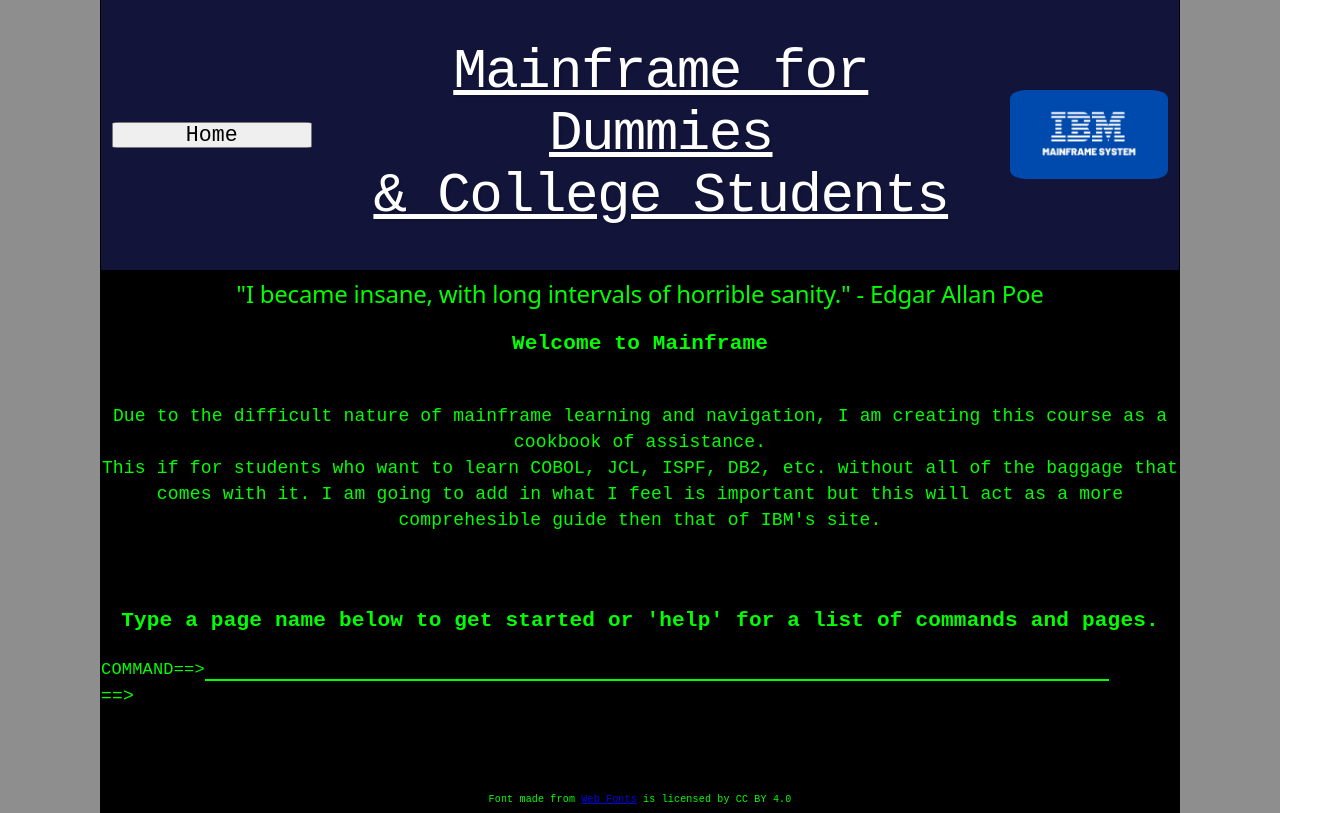
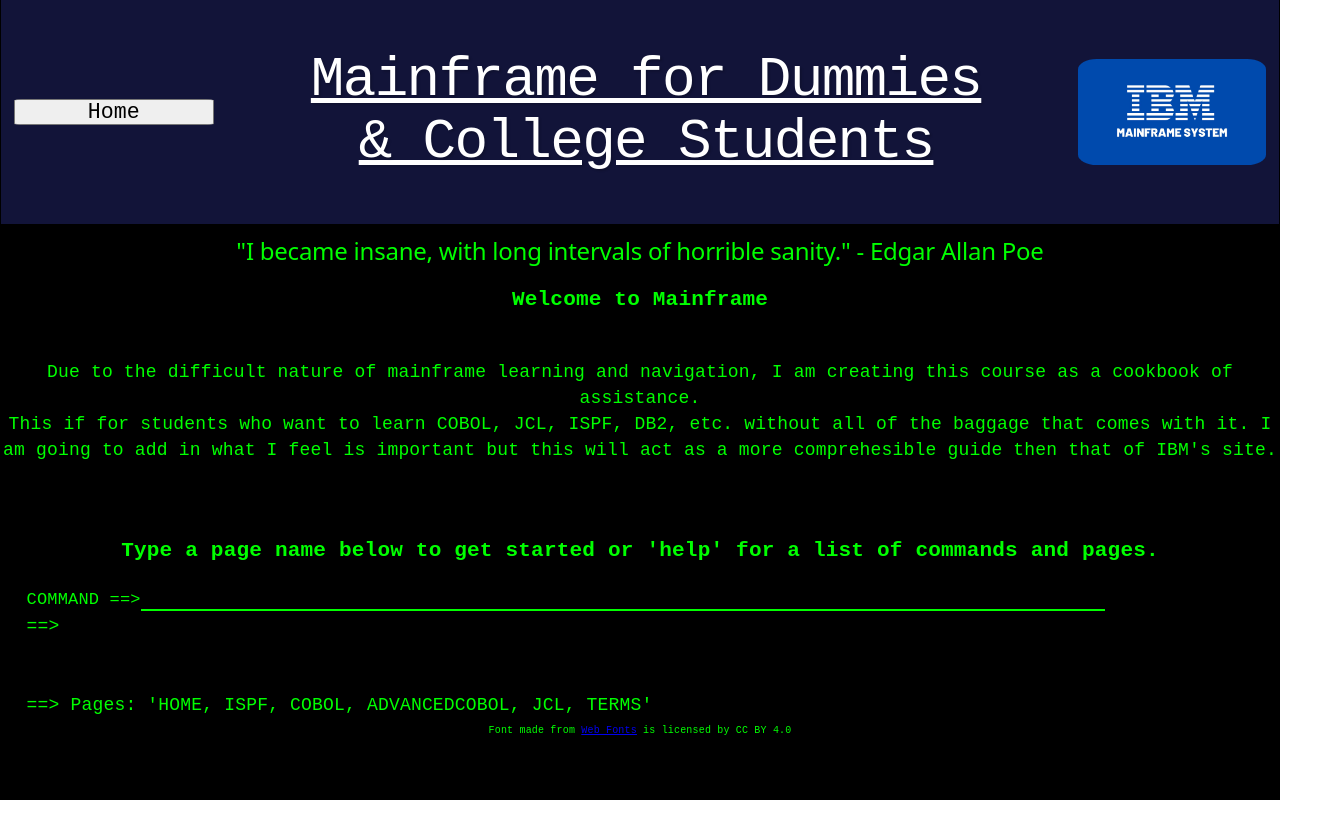
Before and after one commit to Sl0th-Silence/MainframeAssistanceSite, a React (Vite) app: page / in a window 1280 px wide. Shown: the whole page, 1330 px wide, since content can reach past the window. Built offline with nearby package versions, Linux system fonts and the light colour scheme.

Commit message:
I dont remember what I did

```diff
--- a/src/Components/ISPFSearch.jsx
+++ b/src/Components/ISPFSearch.jsx
@@ -30,13 +30,17 @@ export default function ISPFSearch() {
     e.preventDefault();
     setValue("");
     const targetPageClean = targetPage.replace(/\s/g, "");
-    setCurrentCommand(targetPage);
+    setCurrentCommand(targetPage.toUpperCase());
     if (targetPageClean.trim() !== "") {
       if (pages.includes(targetPageClean.toLowerCase().trim())) {
+        handleIsHidden(true);
         navigate(`/${targetPageClean.toLowerCase().trim()}`);
       } else if (targetPageClean.toLowerCase().trim() === "help") {
+        handleIsHiddenCommand(false);
         handleIsHidden(false);
       } else if (targetPageClean.toLowerCase().trim() === "cls") {
+        handleIsHiddenCommand(false);
+        handleIsHidden(true);
         setCurrentCommand("");
       } else {
         handleIsHiddenCommand(false);
@@ -60,7 +64,7 @@ export default function ISPFSearch() {
       <div id="ispf-search-div">
         <form action="" onSubmit={handleSubmit}>
           <label id="input-label" htmlFor="ispf-search">
-            COMMAND==&gt;
+            COMMAND ==&gt;
           </label>
           <input
             value={value}
@@ -75,13 +79,16 @@ export default function ISPFSearch() {
         <p
           style={{
             textAlign: "left",
+            padding: "0% 2% 0% 2%",
           }}
         >
           ==&gt; <span hidden={isHiddenCommand}>{currentCommand}</span> <br />
-          <span hidden={isHidden}>==&gt;ALL COMMANDS ARE CASE-INSENSITIVE</span>
+          <span hidden={isHidden}>
+            ==&gt; ALL COMMANDS ARE CASE-INSENSITIVE
+          </span>
           <br />
-          <span hidden={isHidden}>==&gt;Commands: 'HELP'</span> <br />
-          <span hidden={isHidden}>
+          <span hidden={isHidden}>==&gt; Commands: 'HELP', 'CLS'</span> <br />
+          <span style={{ display: `${isHidden} ? 'none' : 'block` }}>
             ==&gt; Pages: 'HOME, ISPF, COBOL, ADVANCEDCOBOL, JCL, TERMS'
           </span>
           <br />
--- a/src/index.css
+++ b/src/index.css
@@ -66,7 +66,7 @@ body {
 #root {
   background-color: black;
   width: auto;
-  max-width: 1080px;
+  max-width: 100vw;
   margin: 0 auto;
   text-align: center;
   border-inline: 1px solid var(--border);
@@ -243,7 +243,7 @@ h3 {
   border-bottom: 2px solid var(--text);
   outline: none;
   transition: all 0.3s ease;
-  max-width: 900px;
+  max-width: 1340px;
   width: 75vw;
   padding-bottom: 0%;
   padding-top: 0.5%;
@@ -256,6 +256,7 @@ h3 {
 }
 
 #ispf-search-div {
+  padding: 0% 2% 0% 2%;
   display: grid;
   align-items: center;
   justify-content: space-between;
```
